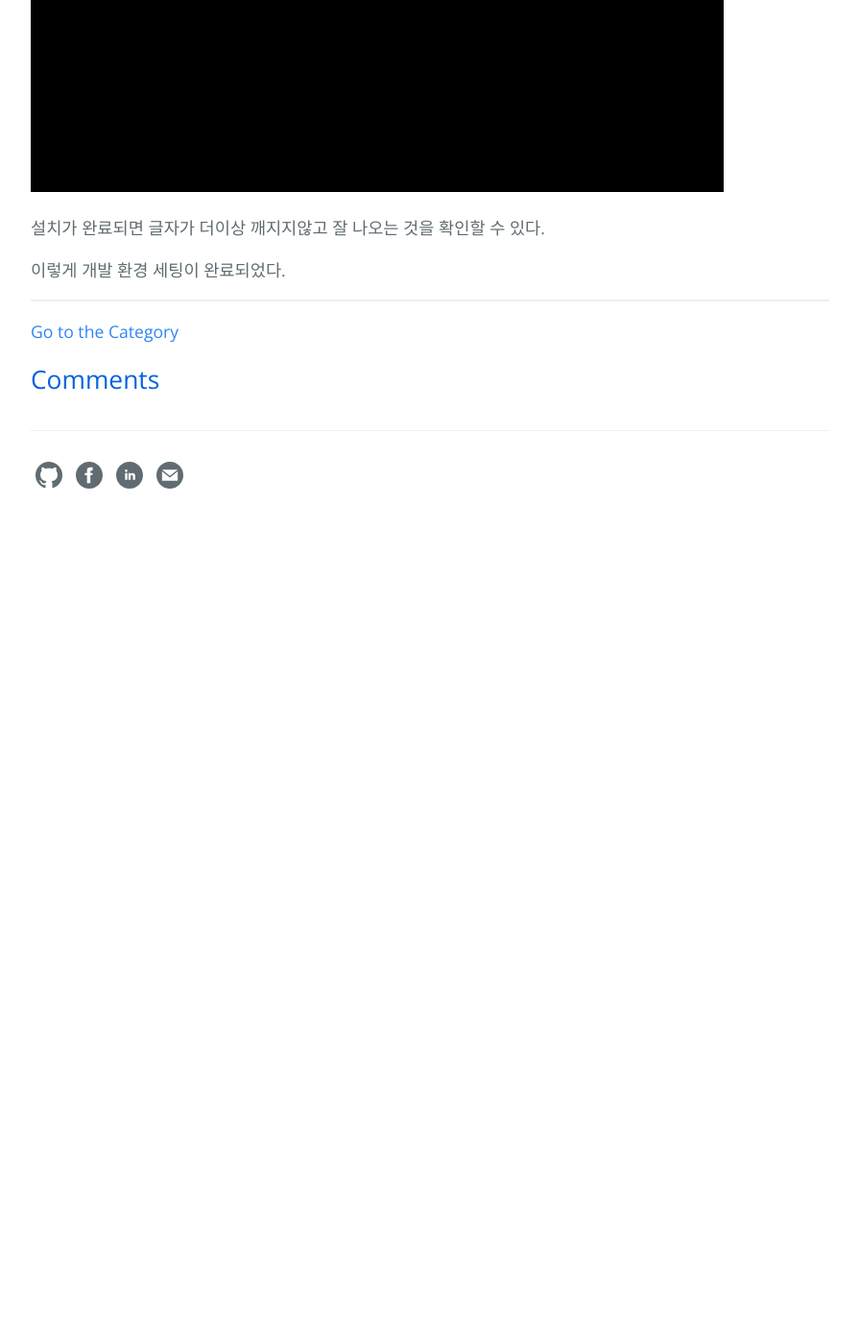
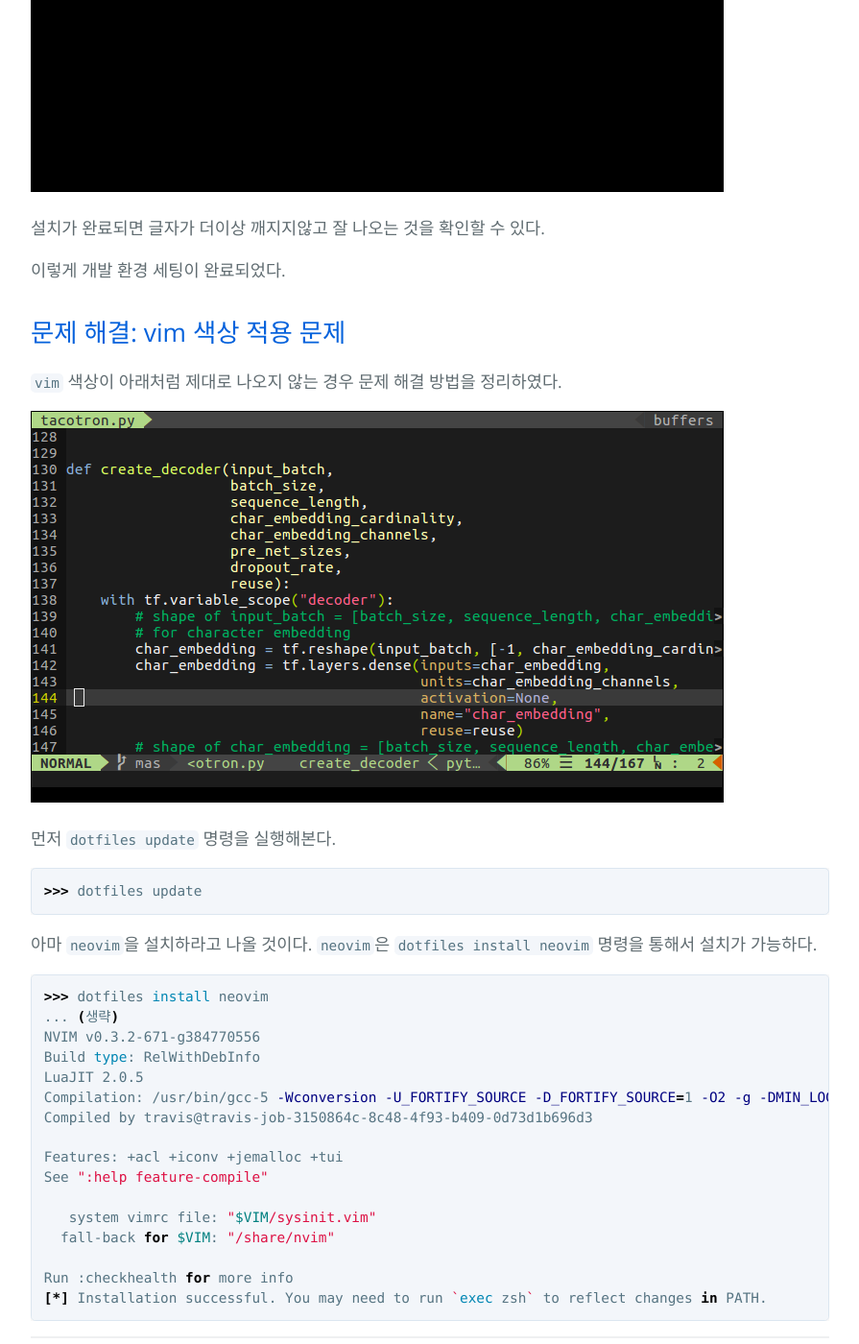
Before and after one commit to hcnoh/hcnoh.github.io, a Jekyll site: the page built from _posts/2018-10-05-development-environment-setting.md, in a window 1280 px wide and 1400 px high, scrolled down 15343 px. Shown: the whole window at 96% size, without its empty margins (192-1087 px from the left). Built offline with Jekyll 4.4.1, drawn with Linux system fonts in a browser that asks for light colours; comment, search, counter and statistics services are not loaded; before the commit the page ends 15906 px from its top, so only the background shows below that.

Commit message:
Update 2018-10-05-development-environment-setting.md

````diff
--- a/_posts/2018-10-05-development-environment-setting.md
+++ b/_posts/2018-10-05-development-environment-setting.md
@@ -578,3 +578,36 @@ removed directory 'fonts'
 설치가 완료되면 글자가 더이상 깨지지않고 잘 나오는 것을 확인할 수 있다.
 
 이렇게 개발 환경 세팅이 완료되었다.
+
+## 문제 해결: vim 색상 적용 문제
+
+`vim` 색상이 아래처럼 제대로 나오지 않는 경우 문제 해결 방법을 정리하였다.
+
+![](/assets/img/2018-10-05-development-environment-setting/07.png)
+
+먼저 `dotfiles update` 명령을 실행해본다.
+
+```bash
+>>> dotfiles update
+```
+
+아마 `neovim`을 설치하라고 나올 것이다. `neovim`은 `dotfiles install neovim` 명령을 통해서 설치가 가능하다.
+
+```bash
+>>> dotfiles install neovim
+... (생략)
+NVIM v0.3.2-671-g384770556
+Build type: RelWithDebInfo
+LuaJIT 2.0.5
+Compilation: /usr/bin/gcc-5 -Wconversion -U_FORTIFY_SOURCE -D_FORTIFY_SOURCE=1 -O2 -g -DMIN_LOG_LEVEL=3 -Og -g -Wall -Wextra -pedantic -Wno-unused-parameter -Wstrict-prototypes -std=gnu99 -Wvla -fstack-protector-strong -fdiagnostics-color=auto -Wno-array-bounds -DINCLUDE_GENERATED_DECLARATIONS -D_GNU_SOURCE -DNVIM_MSGPACK_HAS_FLOAT32 -DNVIM_UNIBI_HAS_VAR_FROM -I/home/travis/build/neovim/bot-ci/build/neovim/build/config -I/home/travis/build/neovim/bot-ci/build/neovim/src -I/home/travis/build/neovim/bot-ci/build/neovim/.deps/usr/include -I/usr/include -I/home/travis/build/neovim/bot-ci/build/neovim/build/src/nvim/auto -I/home/travis/build/neovim/bot-ci/build/neovim/build/include
+Compiled by travis@travis-job-3150864c-8c48-4f93-b409-0d73d1b696d3
+
+Features: +acl +iconv +jemalloc +tui
+See ":help feature-compile"
+
+   system vimrc file: "$VIM/sysinit.vim"
+  fall-back for $VIM: "/share/nvim"
+
+Run :checkhealth for more info
+[*] Installation successful. You may need to run `exec zsh` to reflect changes in PATH.
+```
````
